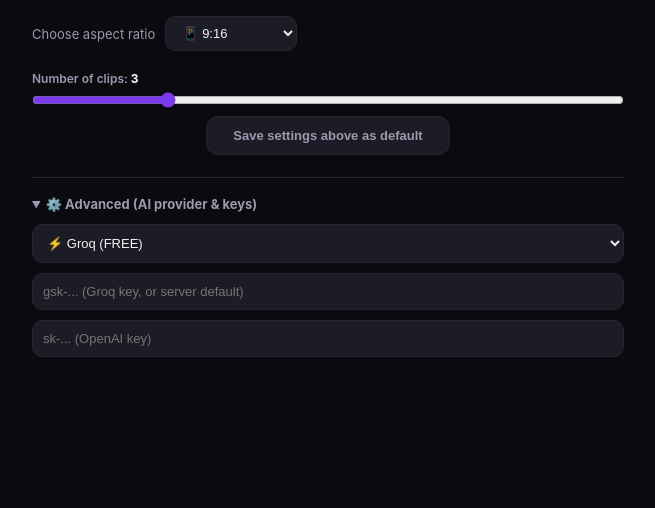
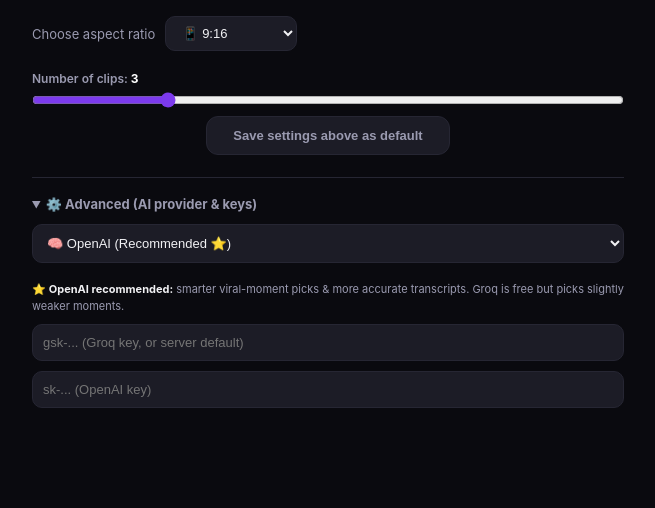
Before and after one commit to tanvirvaioff/clipai, a Flask app: template templates/workflow.html in a window 1280 px wide, after a click on "⚙️ Advanced (AI provider & keys)". Shown: the part 864-1372 px from the top of the page, without its empty margins (344-999 px from the left). Before the commit the page ends 1221 px from the top, so only its background shows below. Run offline with Flask 3, Linux system fonts and the light colour scheme; the template is opened without the code that fills it, so the values that code supplies are empty.

Commit message:
MediaPipe face tracking + OpenAI recommended provider

```diff
--- a/templates/workflow.html
+++ b/templates/workflow.html
@@ -95,7 +95,7 @@ body{background:var(--bg);color:var(--txt);font-family:-apple-system,BlinkMacSys
 <input type="hidden" name="youtube_url" value="{{ src.url or '' }}">
 <input type="hidden" name="source_kind" value="{{ src.kind }}">
 <input type="hidden" name="source_name" value="{{ src.title or 'video' }}">
-<input type="hidden" name="provider" value="groq">
+<input type="hidden" name="provider" value="openai">
 <input type="hidden" name="caption_style" id="capstyle" value="hormozi1">
 
 <div class="vthumb">
@@ -194,8 +194,9 @@ body{background:var(--bg);color:var(--txt);font-family:-apple-system,BlinkMacSys
 
 <details class="adv"><summary>⚙️ Advanced (AI provider & keys)</summary><div class="in">
 <select name="provider_x" id="provx" onchange="document.querySelector('[name=provider]').value=this.value">
-<option value="groq" selected>⚡ Groq (FREE)</option><option value="openai">🧠 OpenAI (best)</option>
+<option value="openai" selected>🧠 OpenAI (Recommended ⭐)</option><option value="groq">⚡ Groq (FREE)</option>
 </select>
+<div style="font-size:11px;color:#9a9ab0;margin:8px 0 10px;line-height:1.5">⭐ <b style="color:#f1f1f4">OpenAI recommended:</b> smarter viral-moment picks & more accurate transcripts. Groq is free but picks slightly weaker moments.</div>
 <input type="text" name="groq_key" placeholder="gsk-... (Groq key, or server default)">
 <input type="text" name="openai_key" placeholder="sk-... (OpenAI key)">
 </div></details>
```
